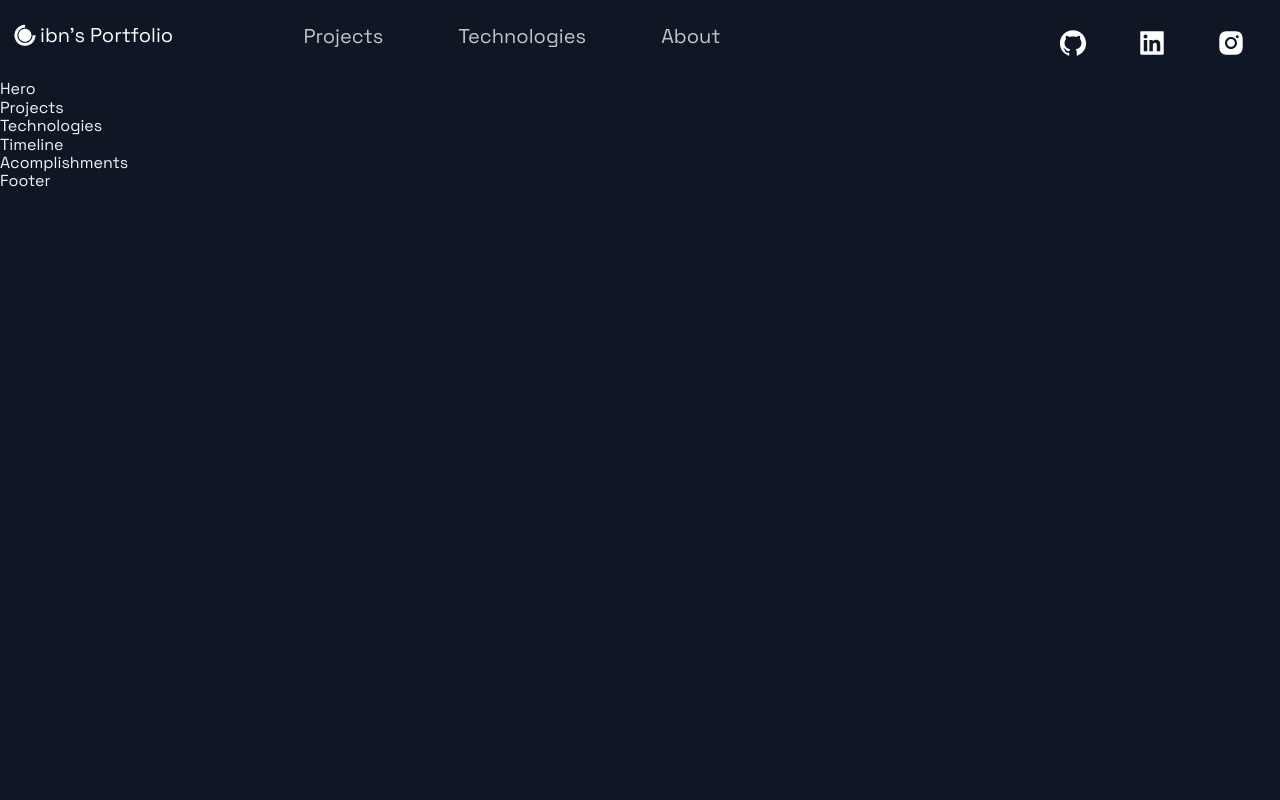
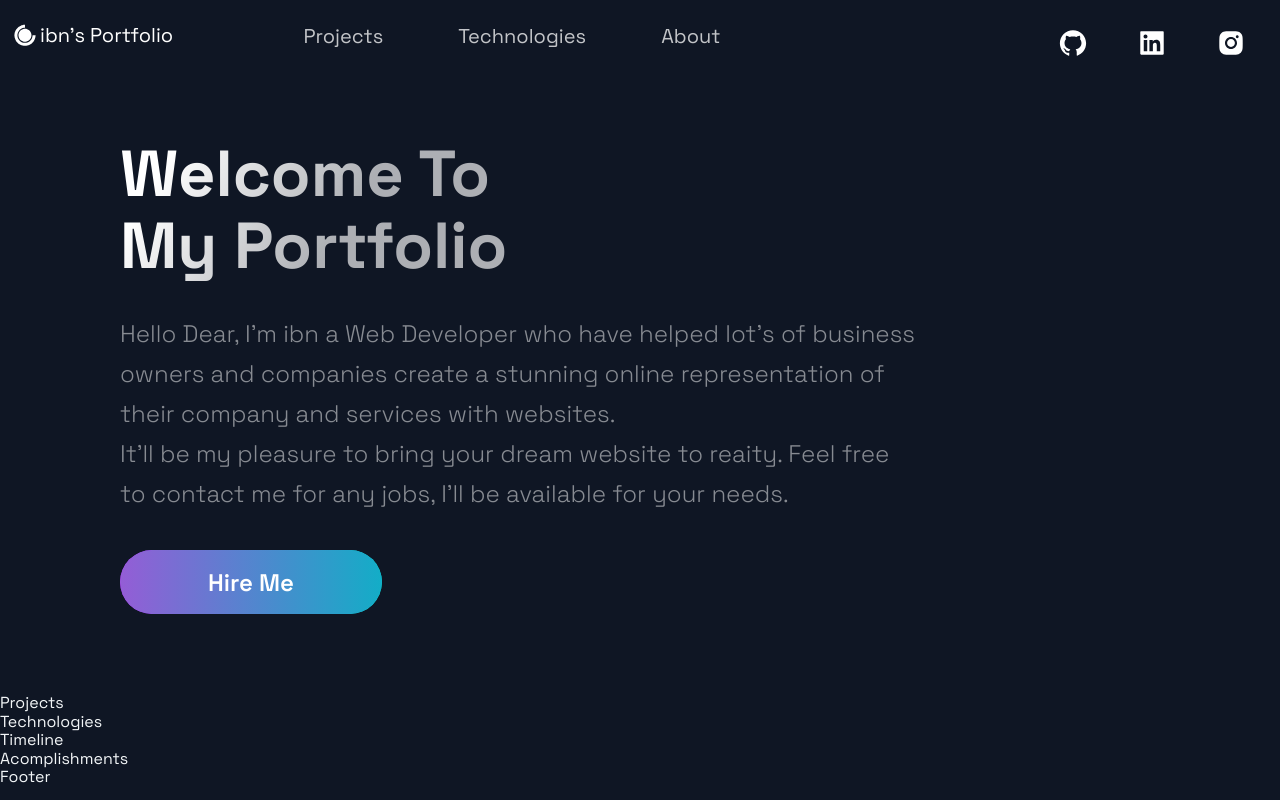
Before and after one commit to Officialibn1/Next-js-portfolio, a Next.js app: page / in a window 1280 px wide. Built offline with nearby package versions, Linux system fonts and the light colour scheme.

Commit message:
Hero section complete

```diff
--- a/src/components/Hero/Hero.js
+++ b/src/components/Hero/Hero.js
@@ -5,9 +5,26 @@ import Button from '../../styles/GlobalComponents/Button';
 import { LeftSection } from './HeroStyles';
 
 const Hero = (props) => (
-  <div>
-    Hero
-  </div>
+  <Section row nopadding>
+
+    <LeftSection>
+
+      <SectionTitle main center>
+        Welcome To <br />
+        My Portfolio
+      </SectionTitle>
+
+      <SectionText>
+        Hello Dear, I'm ibn a Web Developer who have helped lot's of business owners and companies create a stunning online representation of their company and services with websites. <br /> It'll be my pleasure to bring your dream website to reaity. Feel free to contact me for any jobs, I'll be available for your needs.
+      </SectionText>
+
+      <Button>
+        Hire Me
+      </Button>
+
+    </LeftSection>
+
+  </Section>
 );
 
 export default Hero;
```
